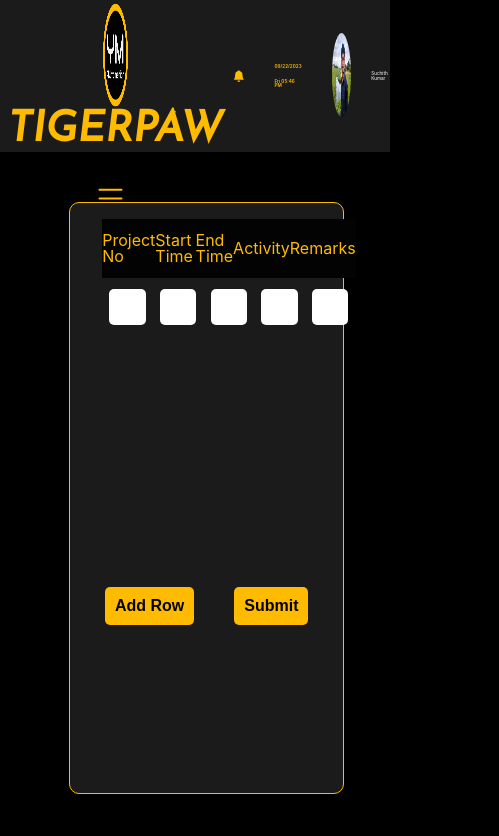
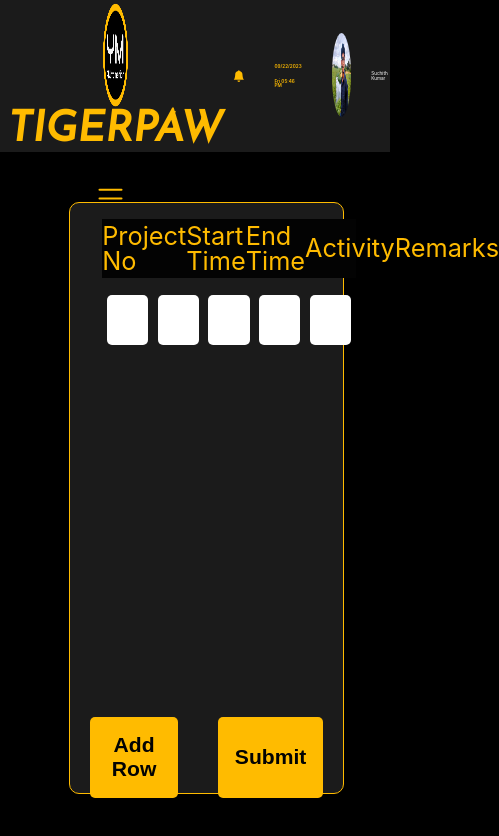
Before and after one commit to suchithkumargm/tigerpaw-react-v2, a React (Create React App) app: page /timesheet in a window 390 px wide. Shown: the top 836 px of the page, 499 px wide, since content can reach past the window. Built offline with nearby package versions, Linux system fonts and the light colour scheme.

Commit message:
timesheet responsiveness

```diff
--- a/src/components/Sidebar/NavigationItems/TimeSheet/TimeSheet.css
+++ b/src/components/Sidebar/NavigationItems/TimeSheet/TimeSheet.css
@@ -33,6 +33,10 @@
     margin-right: 2rem;
 }
 
+span{
+    font-size: 3vh;
+}
+
 form{
     width: 65vw;
     height: 7vh;
@@ -43,10 +47,11 @@
 }
 
 form input{
+    margin-top: 3vh;
     outline: none;
-    padding: 3px;
-    height: 30px;
-    width: 12%;
+    padding: 0.5vh;
+    height: 5vh;
+    width: 13%;
     border-radius: 5px;
     border: none;
     font-size: 1rem;
@@ -54,7 +59,7 @@
 
 .buttons{
     position: relative;
-    top: 250px;
+    top: 45vh;
     display: flex;
     justify-content:center;
 }
@@ -64,8 +69,9 @@
     color: var(--black-color);
     border: none;
     border-radius: 5px;
-    padding: 10px;
+    padding: 2vh;
     margin: 0 20px;
+    font-size: 2.5vh;
 }
 
 button:hover{
@@ -76,59 +82,38 @@
     margin:0 auto;
     max-width: fit-content;
     max-height: fit-content;
+}
 
-
-}
 .table-wrapper {
-
     overflow-y: scroll;
     height: fit-content;
     max-height: 25vh;
-
-    margin-top: 22px;
-
-    margin: 15px;
-    padding-bottom: 20px;
-
+    padding-bottom: 10vh;
 }
 
-
 table {
-
     min-width: max-content;
-
     border-collapse: separate;
     border-spacing: 0px;
-
 }
-
-
 
 table th{
     position: sticky;
     top: 0px;
-
     background-color: var(--secondary-color);
     text-align: center;
     font-weight: normal;
-    font-size: 18px;
-
+    font-size: 4vh;
 }
 
-
-
 table th, table td {
-
     padding: 15px;
     padding-top: 10px;
     padding-bottom: 10px;
-
 }
 
 table td {
     text-align: left;
-
-    font-size: 15px;
-    padding-left: 20px;
-
+    font-size: 3vh;
+    padding-left: 10vh;
 }
```
